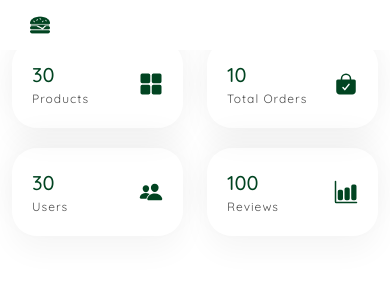
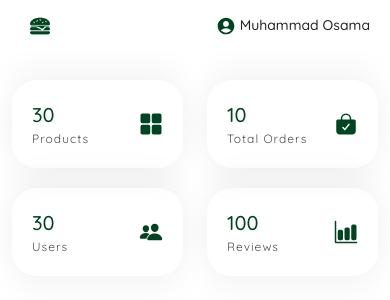
Before and after one commit to muhammad-osama-rasheed/zayka-admin-panel-react, a React (Vite) app: page / in a window 390 px wide. Shown: the top 300 px of the page. Built offline with nearby package versions, Linux system fonts and the light colour scheme.

Commit message:
11th version

```diff
--- a/src/components/header/Header.jsx
+++ b/src/components/header/Header.jsx
@@ -12,7 +12,7 @@ function Header({ showMenu, setShowMenu }) {
           style={{
             width: "20px",
             height: "20px",
-            zIndex: 999,
+            zIndex: 30,
             cursor: "pointer",
             margin: "15px 25px",
           }}
--- a/src/components/layout/Layout.module.css
+++ b/src/components/layout/Layout.module.css
@@ -2,18 +2,21 @@
   width: calc(100% - 80px);
   margin-left: 80px;
   transition: all 0.5s;
+  margin-top: 80px;
 }
 
 .lgMainContent{
   width: calc(100% - 260px);
   margin-left: 260px;
   transition: all 0.5s;
+  margin-top: 80px;
 }
 
 @media (max-width: 600px){
   .smMainContent, .lgMainContent{
     width: 100%;
     margin-left: 0;
-    margin-top: 40px;
+    margin-top: 80px;
+    height: 100vh;
   }
 }
--- a/src/components/loader/Loader.jsx
+++ b/src/components/loader/Loader.jsx
@@ -15,7 +15,7 @@ function Loader() {
         display: "flex",
         justifyContent: "center",
         alignItems: "center",
-        zIndex: 1,
+        zIndex: 1000,
       }}
     >
       <Lottie
--- a/src/components/nav/Navbar.jsx
+++ b/src/components/nav/Navbar.jsx
@@ -5,8 +5,8 @@ import styles from "./Navbar.module.css";
 
 function Navbar({ showMenu, setShowMenu }) {
   return (
-    <div className={`${styles.navContainer} w-100`}>
-      <div className={styles.nav}>
+    <div className={showMenu ? styles.navContainer : styles.navbarContainer}>
+      <div className={`${styles.nav}`}>
         <img
           onClick={() => setShowMenu(!showMenu)}
           className={styles.burger}
@@ -18,6 +18,16 @@ function Navbar({ showMenu, setShowMenu }) {
           src="/images/burger.png"
           alt="hamburger"
         />
+
+        <div className="d-flex align-items-center">
+          <MdAccountCircle size={20} color={DARK_GREEN} />
+          <span
+            style={{ fontSize: "14px", fontWeight: "500" }}
+            className="ms-1"
+          >
+            Muhammad Osama
+          </span>
+        </div>
       </div>
     </div>
   );
--- a/src/components/nav/Navbar.module.css
+++ b/src/components/nav/Navbar.module.css
@@ -1,25 +1,58 @@
-.navContainer{
- display: none;
+.navContainer {
+  position: fixed;
+  top: 0;
+  background-color: #fff;
+  z-index: 25;
+  width: calc(100% - 80px);
+  transition: width 0.5s;
 }
 
-@media (max-width: 600px){
+.navbarContainer {
+  position: fixed;
+  top: 0;
+  background-color: #fff;
+  z-index: 25;
+  width: calc(100% - 260px);
+  transition: width 0.5s;
+}
 
-  .navContainer{
-    display: block;
+.burger {
+  display: none;
+}
+
+.nav {
+  display: flex;
+  align-items: center;
+  justify-content: flex-end;
+  margin: 15px 20px 15px 30px;
+}
+
+@media (max-width: 600px) {
+  .navContainer {
     position: fixed;
     top: 0;
     background-color: #fff;
     z-index: 25;
+    width: 100%;
+  }
+
+  .navbarContainer {
+    position: fixed;
+    top: 0;
+    background-color: #fff;
+    z-index: 25;
+    width: 100%;
   }
 
 
-  .burger{
+  .burger {
     display: block;
   }
-  .nav{
-    margin-top: 15px;
-    margin-left: 30px;
-    margin-right: 20px;
-    margin-bottom: 15px;
+
+  .nav {
+    display: flex;
+    align-items: center;
+    justify-content: space-between;
+    margin: 15px 20px 15px 30px;
   }
 }
--- a/src/components/sidebar/Sidebar.module.css
+++ b/src/components/sidebar/Sidebar.module.css
@@ -7,7 +7,7 @@
   height: 100vh;
   transition: all 0.5s;
   overflow: hidden;
-  z-index: 1000;
+  z-index: 999;
 }
 
 .closeNavigation{
@@ -148,12 +148,8 @@
   height: 100vh;
   /* backdrop-filter: blur(5px);  */
   /* background-color: rgba(255 255,255,0.6); */
-  z-index: 10;
+  z-index: 1000;
 }
-
-
-
-
 
 @media (max-width: 600px) {
 
@@ -162,9 +158,6 @@
     border-left: 0px;
   }
 
-
-
-
 .overlay {
   position: fixed;
   top: 0;
@@ -172,10 +165,7 @@
   width: 100%;
   height: 100vh;
   /* backdrop-filter: blur(5px);  */
-  background-color: rgba(255 255,255,0.8);
-  z-index: 10;
+  background-color: rgba(255 255,255,0.9);
+  z-index: 1000;
 }
-
-
-
 }
--- a/src/pages/categories/Categories.jsx
+++ b/src/pages/categories/Categories.jsx
@@ -90,7 +90,7 @@ function Categories() {
   }, [category]);
 
   return (
-    <div className="container py-4">
+    <div className="container pb-4">
       <div className="row d-flex justify-content-center align-items-center">
         {cardItems.map((item) => (
           <div key={item.id} className="col-lg-3 col-md-4 col-6">
--- a/src/pages/products/Products.module.css
+++ b/src/pages/products/Products.module.css
@@ -4,7 +4,6 @@
   justify-content: center;
   align-items: center;
   margin-bottom: 10px;
-  margin-top: 10px;
 }
 
 .searchBar{
```
